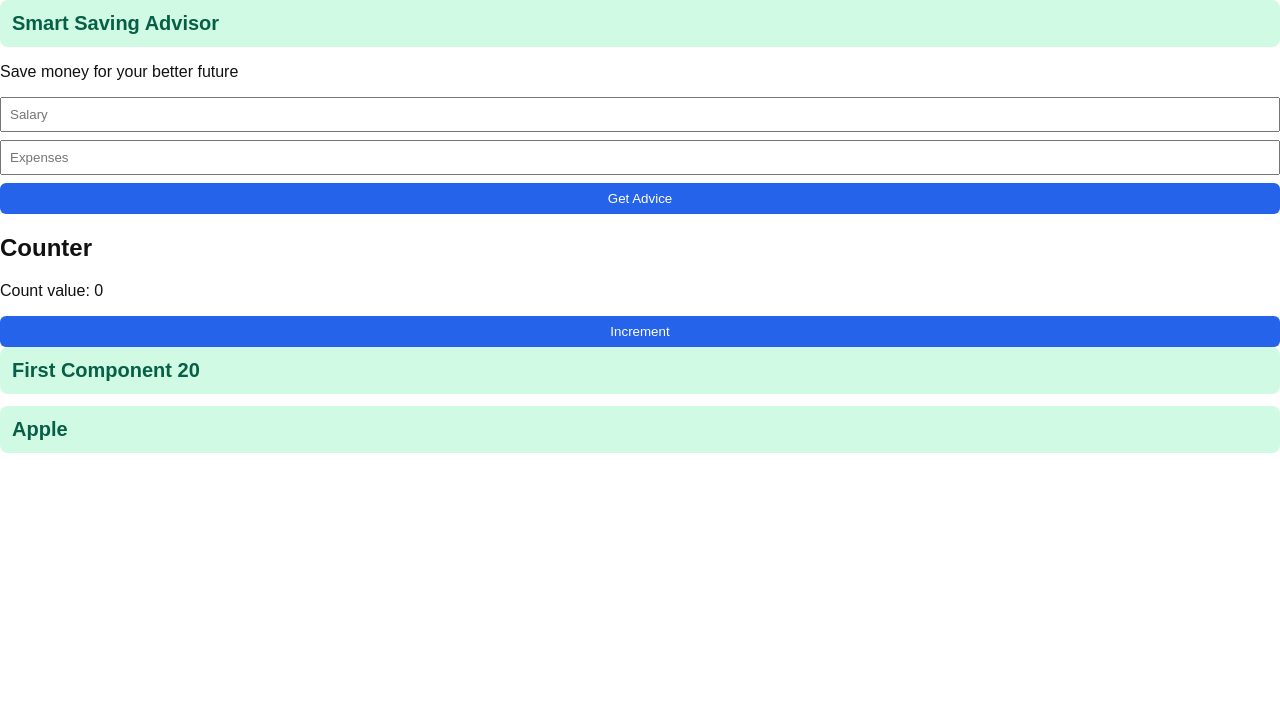
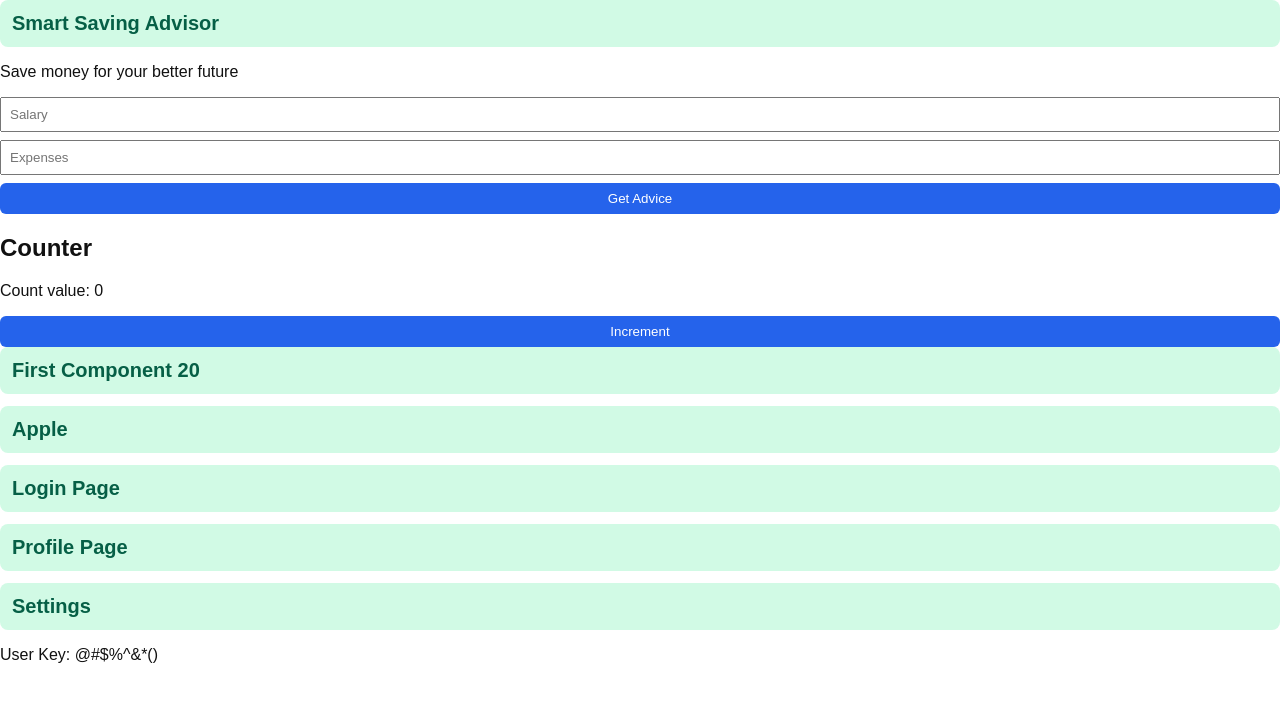
Before and after one commit to kashishdubey11092005-droid/React, a React (Vite) app in the folder my-app/: page / in a window 1280 px wide. Shown: the top 702 px of the page. Built offline with nearby package versions, Linux system fonts and the light colour scheme.

Commit message:
UserComponent

```diff
--- a/my-app/src/App.jsx
+++ b/my-app/src/App.jsx
@@ -1,6 +1,8 @@
 import { useState } from 'react'
 import User from './User'
 import Fruit from './Fruit'
+import Login, { Profile, Settings } from './UserComponent'
+import { Userkey } from './userKey'
 
 export default function App() {
   const [salary, setSalary] = useState('')
@@ -25,6 +27,10 @@ export default function App() {
       {advice && <p>Use your money wisely.</p>}
       <User />
       <Fruit />
+      <Login />
+      <Profile />
+      <Settings />
+      <p>User Key: {Userkey}</p>
     </div>
   )
 }
--- /dev/null
+++ b/my-app/src/UserComponent.jsx
@@ -0,0 +1,25 @@
+export default function Login() {
+    return (
+        <div>
+            <h1>Login Page</h1>
+        </div>
+    )
+}
+
+export function Profile() {
+    return (
+        <div>
+            <h1>Profile Page</h1>
+        </div>
+    )
+}
+
+export function Settings() {
+    return (
+        <div>
+            <h1>Settings </h1>
+        </div>
+    )
+}
+
+export const Userkey = '@#$%^&*()'
--- /dev/null
+++ b/my-app/src/userKey.js
@@ -0,0 +1 @@
+export const Userkey = '@#$%^&*()'
```
